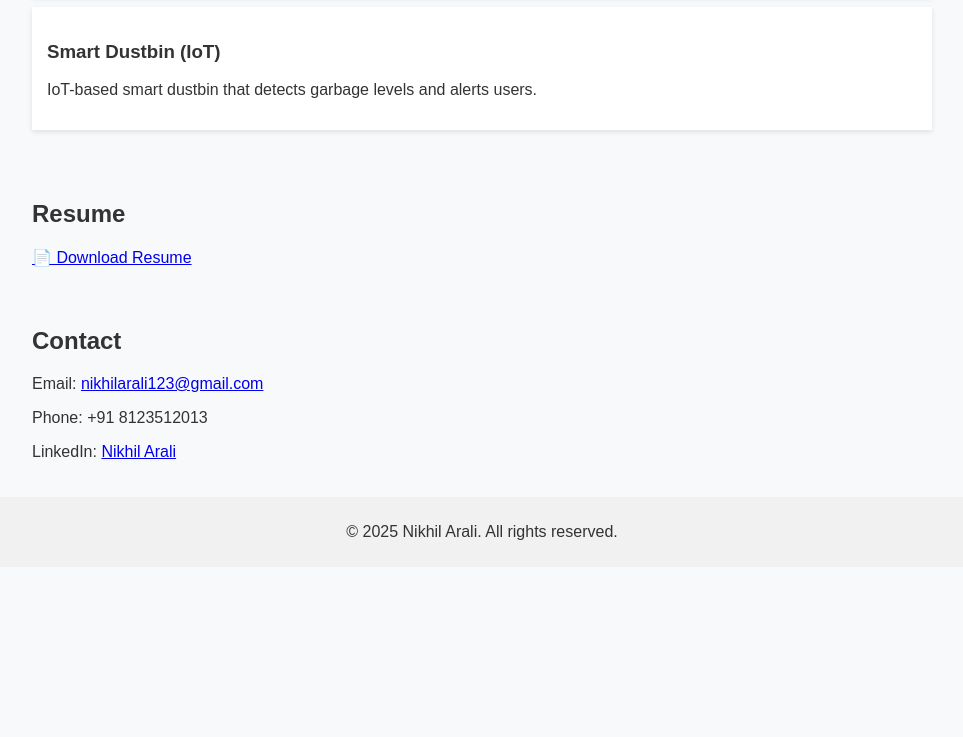
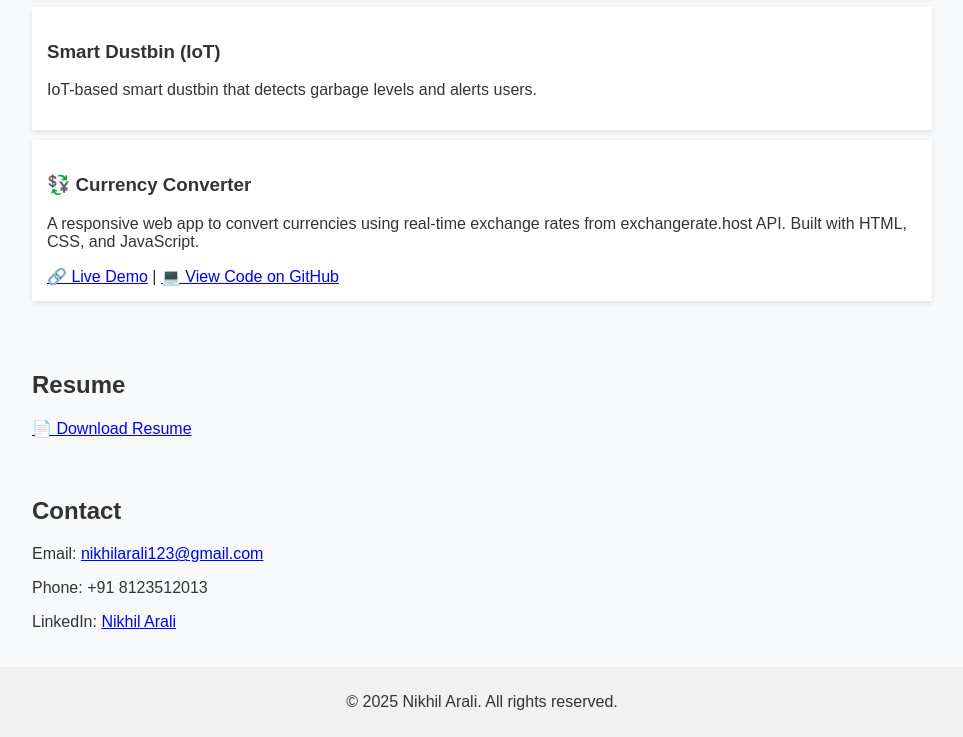
Before and after one commit to Nicck03/Portfolio, a plain HTML site: page index.html in a window 1280 px wide. Shown: the part 886-1623 px from the top of the page, without its empty margins (158-1121 px from the left). Before the commit the page ends 1453 px from the top, so only its background shows below. Drawn offline with Linux system fonts and the light colour scheme.

Commit message:
Update index.html

```diff
--- a/index.html
+++ b/index.html
@@ -44,6 +44,12 @@
             <h3>Smart Dustbin (IoT)</h3>
             <p>IoT-based smart dustbin that detects garbage levels and alerts users.</p>
         </div>
+        <div class="project">
+  <h3>💱 Currency Converter</h3>
+  <p>A responsive web app to convert currencies using real-time exchange rates from exchangerate.host API. Built with HTML, CSS, and JavaScript.</p>
+  <a href="https://nicck03.github.io/currency-converter/" target="_blank">🔗 Live Demo</a> |
+  <a href="https://github.com/Nicck03/currency-converter" target="_blank">💻 View Code on GitHub</a>
+</div>
     </section>
     <section id="resume">
         <h2>Resume</h2>
```
